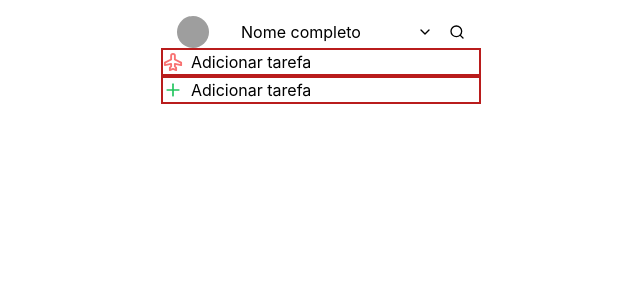
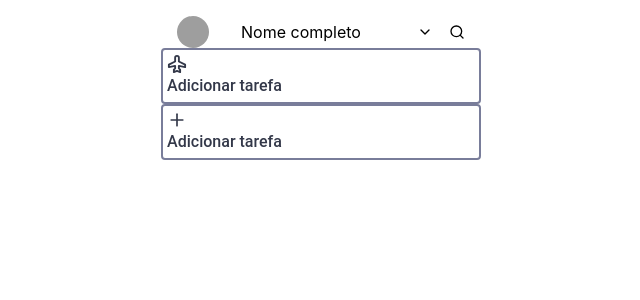
Before and after one commit to CharlieBellow/list-tudo-react, a React (Create React App) app: page / in a window 1280 px wide. Shown: the top 300 px of the page, without its empty margins (319-959 px from the left). Built offline with nearby package versions, Linux system fonts and the light colour scheme; grey boxes are pictures that could not be loaded.

Commit message:
add colors

```diff
--- a/src/components/Button.tsx
+++ b/src/components/Button.tsx
@@ -6,15 +6,20 @@ import { IconBaseProps } from "react-icons";
 interface ButtonProps {
 	title: string;
   type: "button" | "submit" | "reset" | undefined;
-  icon: Icon.IconProps | IconBaseProps
+	icon: Icon.IconProps | IconBaseProps;
+	theme: "light" | "dark"
 }
 
 export function Button(props: ButtonProps) {
+  //const ColorTheme = ;
+
 	return (
-		<div className="flex items-center gap-2 border-red-700 border-2 max-w-xs">
-      <>
-        {props.icon}
-      </>
+		<div
+			className={`font-sans font-medium py-1 px-1 bg-transparent rounded text-lg hover:bg-dark-actions w-full border-solid border-2 focus:ring-2 ring-light-text border-dark-actions  ${
+				props.theme === "light" ? "text-light-text" : "text-dark-text"
+			}`}
+		>
+			<>{props.icon}</>
 			<button type={props.type}>{props.title}</button>
 		</div>
 	);
--- a/src/components/Page.tsx
+++ b/src/components/Page.tsx
@@ -10,9 +10,20 @@ export function Page() {
 		<>
 			<div className="w-80 mx-auto">
 				<Header />
-				<Button title={"Adicionar tarefa"} type={"submit"} icon={<Icon.Airplane size={ 20} weight="bold" className="text-red-400"/>} />
-				<Button title={"Adicionar tarefa"} type={"submit"} icon={<FiPlus size={20} className="stroke-2 text-green-500" />}/>
-
+				<Button
+					title={"Adicionar tarefa"}
+					type={"submit"}
+					icon={
+						<Icon.Airplane size={20} weight="bold" className="text-red-400" />
+					}
+					theme="light"
+				/>
+				<Button
+					title={"Adicionar tarefa"}
+					type={"submit"}
+					icon={<FiPlus size={20} className="stroke-2 text-green-500" />}
+					theme="light"
+				/>
 			</div>
 		</>
 	);
--- a/tailwind.config.js
+++ b/tailwind.config.js
@@ -2,7 +2,44 @@
 module.exports = {
 	content: ["./src/**/*.tsx"],
 	theme: {
-		extend: {},
+		fontSize: {
+			xs: 10,
+			sm: 12,
+			md: 14,
+			lg: 16,
+		},
+		colors: {
+			transparent: "transparent",
+
+			light: {
+				background: "#EDF2F7",
+				text: "#333849",
+				actions: "#4F4D4D",
+				div: "#797D9A",
+			},
+
+			dark: {
+				background: "#212532",
+				text: "#FFFFFF",
+				actions: "#797D9A",
+				div: "#333849",
+			},
+
+			//colors
+			"blue-light": "#6F6FE7",
+			"red-light": "#F27878",
+			"green-light": "#5CB95C",
+			"orange-light": "#D7873D",
+			"cian-light": "#3DC4D7",
+			"purple-light": "#9747FF",
+			"pink-light": "#FF47E2",
+			"yellow-light": "#BDC01F",
+		},
+		extend: {
+			fontFamily: {
+				sans: "Roboto, Montserrat, sans-serif",
+			},
+		},
 	},
 	plugins: [],
 };
```
